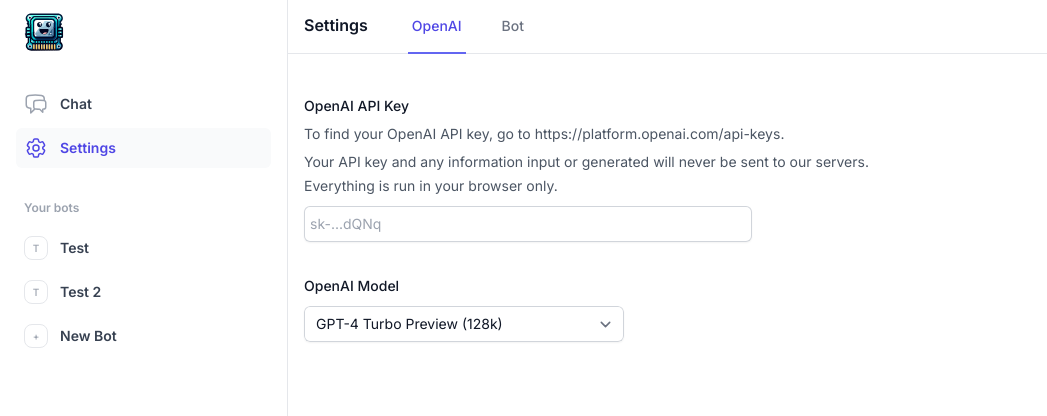
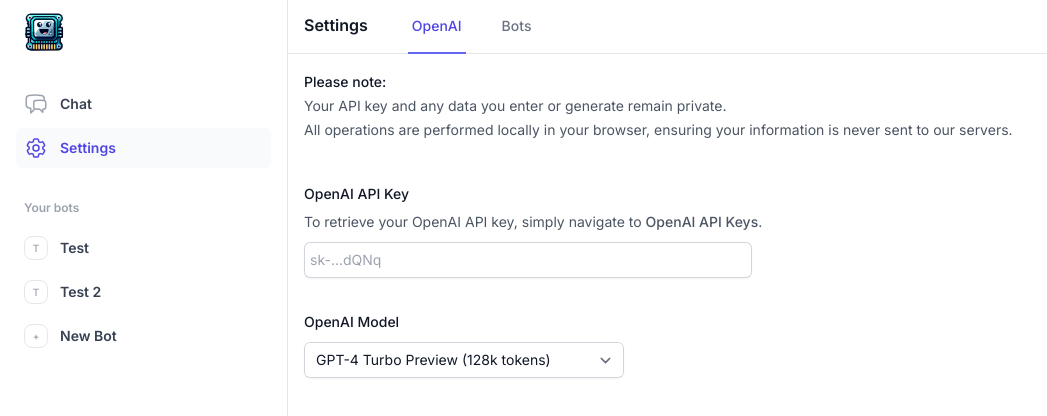
Before and after one commit to chapel/ramgpt, a Next.js app: page /chat/settings/openai in a window 1280 px wide. Shown: the top 416 px of the page, without its empty margins (0-1047 px from the left). Built offline with nearby package versions, Linux system fonts and the light colour scheme.

Commit message:
WIP: Refactor bot settings page

```diff
--- a/src/app/chat/bot/[selectedBotSlug]/page.tsx
+++ b/src/app/chat/bot/[selectedBotSlug]/page.tsx
@@ -7,8 +7,8 @@
 import { Messages } from "~/components/chat/messages";
 import { MessageType } from "~/components/chat/types";
 
-import { botListAtom, selectedBotAtom } from "../../settings/bot/page";
-import { globalSettingsAtom } from "../../settings/global";
+import { botListAtom, selectedBotAtom } from "../../settings/bots/page";
+import { globalSettingsAtom } from "../../settings/openai/page";
 import { simple } from "../../simple";
 import { loadingResultAtom, messagesAtom } from "../../state";
 
--- a/src/app/chat/settings/bot/page.tsx
+++ /dev/null
@@ -1,78 +0,0 @@
-"use client";
-
-import { atom, useAtomValue } from "jotai";
-
-import { PopoutTextarea } from "./popout-textarea";
-
-export const selectedBotAtom = atom<string | undefined>(undefined);
-
-export interface BotListAtom {
-  bots: Set<BotSettingsAtom>;
-}
-
-export const botListAtom = atom<Set<BotSettingsAtom>>(
-  new Set<BotSettingsAtom>([
-    { id: "test", name: "Test" },
-    { id: "test2", name: "Test 2" },
-  ]),
-);
-
-export interface BotSettingsAtom {
-  id: string;
-  name: string;
-}
-
-export const botSettingsAtom = atom<BotSettingsAtom | undefined>((get) => {
-  const selectedBot = get(selectedBotAtom);
-  const bots = get(botListAtom);
-
-  if (selectedBot === undefined) {
-    return undefined;
-  }
-
-  return [...bots.values()].find((bot) => bot.id === selectedBot) ?? undefined;
-});
-
-export default function BotSettings() {
-  const botSettings = useAtomValue(botSettingsAtom);
-
-  return (
-    <div className="border-b border-gray-900/10 pb-8">
-      <div className="text-md mb-4 font-medium leading-6 text-gray-900">
-        Bot Settings
-      </div>
-
-      <label
-        htmlFor="name"
-        className="mt-4 block text-sm font-medium leading-6 text-gray-900"
-      >
-        Name
-      </label>
-      <div className="mt-2">
-        <input
-          type="text"
-          name="name"
-          id="name"
-          key={`name-${botSettings?.id}`}
-          defaultValue={botSettings?.name ?? ""}
-          className="block w-full rounded-md border-0 p-1.5 text-gray-900 shadow-sm ring-1 ring-inset ring-gray-300 placeholder:text-gray-400 focus:ring-2 focus:ring-inset focus:ring-blue-600 sm:text-sm sm:leading-6"
-        />
-      </div>
-      <label
-        htmlFor="system-prompt"
-        className="mt-4 block text-sm font-medium leading-6 text-gray-900"
-      >
-        System Prompt
-      </label>
-      <div className="mt-2">
-        <PopoutTextarea
-          rows={4}
-          name="system-prompt"
-          id="system-prompt"
-          className="block w-full rounded-md border-0 p-1.5 text-gray-900 shadow-sm ring-1 ring-inset ring-gray-300 placeholder:text-gray-400 focus:ring-2 focus:ring-inset focus:ring-blue-600 sm:text-sm sm:leading-6"
-          defaultValue={""}
-        />
-      </div>
-    </div>
-  );
-}
--- a/src/app/chat/settings/bot/bot-select.tsx
+++ b/src/app/chat/settings/bots/bot-select.tsx
@@ -21,7 +21,7 @@
   return (
     <Listbox value={botSettings?.id} onChange={handleChange}>
       {({ open }) => (
-        <div className="relative mt-2">
+        <div className="relative max-w-xs">
           <Listbox.Button className="relative w-full cursor-default rounded-md bg-white py-1.5 pl-1.5 pr-10 text-left text-gray-900 shadow-sm ring-1 ring-inset ring-gray-300 focus:outline-none focus:ring-2 focus:ring-indigo-600 sm:text-sm sm:leading-6">
             <span className="block truncate">{botSettings?.name}</span>
             <span className="pointer-events-none absolute inset-y-0 right-0 flex items-center pr-2">
--- /dev/null
+++ b/src/app/chat/settings/bots/page.tsx
@@ -0,0 +1,106 @@
+"use client";
+
+import { atom, useAtomValue } from "jotai";
+import { useState } from "react";
+
+import { BotSelect } from "./bot-select";
+
+export const selectedBotAtom = atom<string | undefined>(undefined);
+
+export interface BotListAtom {
+  bots: Set<BotSettingsAtom>;
+}
+
+export const botListAtom = atom<Set<BotSettingsAtom>>(
+  new Set<BotSettingsAtom>([
+    { id: "test", name: "Test" },
+    { id: "test2", name: "Test 2" },
+  ]),
+);
+
+export interface BotSettingsAtom {
+  id: string;
+  name: string;
+}
+
+export const botSettingsAtom = atom<BotSettingsAtom | undefined>((get) => {
+  const selectedBot = get(selectedBotAtom);
+  const bots = [...get(botListAtom).values()];
+
+  const botSettings = bots.find((bot) => bot.id === selectedBot);
+
+  if (selectedBot === undefined || botSettings === undefined) {
+    return bots[0] ?? undefined;
+  }
+
+  return botSettings;
+});
+
+const Settings = ({ botSettings }: { botSettings: BotSettingsAtom }) => {
+  const [localSettings, setLocalSettings] = useState(botSettings);
+
+  return (
+    <div className="sm:col-span-4">
+      <label
+        htmlFor="name"
+        className="block text-sm font-medium leading-6 text-gray-900"
+      >
+        Name
+      </label>
+      <div className="mt-2">
+        <div className="flex rounded-md shadow-sm ring-1 ring-inset ring-gray-300 focus-within:ring-2 focus-within:ring-inset focus-within:ring-indigo-600 sm:max-w-md">
+          <input
+            type="text"
+            name="name"
+            id="name"
+            value={localSettings.name ?? ""}
+            onChange={(event) => {
+              setLocalSettings((settings) => ({
+                ...settings,
+                name: event.target.value,
+              }));
+            }}
+            placeholder="Bard"
+            className="block flex-1 border-0 bg-transparent p-1.5 text-gray-900 placeholder:text-gray-400 focus:ring-0 sm:text-sm sm:leading-6"
+          />
+        </div>
+      </div>
+    </div>
+  );
+};
+export default function BotSettings() {
+  const botSettings = useAtomValue(botSettingsAtom);
+
+  /*
+   * TODOs:
+   *  * Add button to create new bot
+   *  * Add button to delete bot
+   *  * Add save and reset buttons
+   *  * Add all the settings that are needed
+   *    * System
+   *    * Profile
+   *    * Human
+   */
+  return (
+    <main className="px-4">
+      <form id="settings">
+        <div className="mt-10 grid grid-cols-1 gap-x-6 gap-y-8 sm:grid-cols-6">
+          <div className="sm:col-span-4">
+            <label
+              htmlFor="select-bot"
+              className="block text-sm font-medium leading-6 text-gray-900"
+            >
+              Select Bot
+            </label>
+            <div className="mt-2">
+              {botSettings === undefined ? "No bots" : <BotSelect />}
+            </div>
+          </div>
+          {botSettings === undefined ? null : (
+            <Settings key={botSettings.id} botSettings={botSettings} />
+          )}
+        </div>
+      </form>
+    </main>
+  );
+}
--- a/src/app/chat/settings/global.tsx
+++ /dev/null
@@ -1,40 +0,0 @@
-import { atom, useAtomValue } from "jotai";
-import { VisualTruncateInput } from "~/components/visual-truncate-input";
-
-import { BotSelect } from "./bot/bot-select";
-
-export interface GlobalSettingsAtom {
-  openaiApiKey?: string;
-}
-
-export const globalSettingsAtom = atom<GlobalSettingsAtom>({});
-
-export const GlobalSettings = () => {
-  const { openaiApiKey } = useAtomValue(globalSettingsAtom);
-
-  return (
-    <div className="border-b border-gray-900/10 pb-8">
-      <div className="text-md mb-4 font-medium leading-6 text-gray-900">
-        Global Settings
-      </div>
-
-      <label
-        htmlFor="openai-api-key"
-        className="block text-sm font-medium leading-6 text-gray-900"
-      >
-        OpenAI API Key
-      </label>
-      <div className="mt-2">
-        <VisualTruncateInput
-          type="text"
-          name="openai-api-key"
-          id="openai-api-key"
-          defaultValue={openaiApiKey ?? ""}
-          startTrunc={3}
-          endTrunc={4}
-          className="block w-full rounded-md border-0 p-1.5 text-gray-900 shadow-sm ring-1 ring-inset ring-gray-300 placeholder:text-gray-400 focus:ring-2 focus:ring-inset focus:ring-blue-600 sm:text-sm sm:leading-6"
-        />
-      </div>
-    </div>
-  );
-};
--- a/src/app/chat/settings/layout.tsx
+++ b/src/app/chat/settings/layout.tsx
@@ -4,7 +4,7 @@
 
 const TABS: Tab[] = [
   { name: "OpenAI", href: "/chat/settings/openai" },
-  { name: "Bot", href: "/chat/settings/bot" },
+  { name: "Bots", href: "/chat/settings/bots" },
 ];
 
 export default function SettingsLayout({ children }: { children: ReactNode }) {
--- a/src/app/chat/settings/openai/page.tsx
+++ b/src/app/chat/settings/openai/page.tsx
@@ -1,110 +1,35 @@
 "use client";
 
-import { useAtom, useAtomValue, useSetAtom } from "jotai";
-import { redirect, usePathname } from "next/navigation";
-import { useCallback } from "react";
-import { useFormState } from "react-dom";
-import slugify from "slugify";
+import { atom, useAtom } from "jotai";
 import { VisualTruncateInput } from "~/components/visual-truncate-input";
 
-import { botListAtom, botSettingsAtom } from "../bot/page";
-import { GlobalSettings, globalSettingsAtom } from "../global";
-
-interface ButtonProps {
-  onCancel: () => void;
+export interface GlobalSettingsAtom {
+  openaiApiKey?: string;
+  openaiModel: string;
 }
 
-const Buttons = ({ onCancel }: ButtonProps) => {
-  return (
-    <>
-      <button
-        type="button"
-        className="rounded-md bg-white px-3 py-2 text-sm font-semibold text-gray-900 shadow-sm ring-1 ring-inset ring-gray-300 hover:ring-gray-400"
-        onClick={onCancel}
-      >
-        Cancel
-      </button>
-      <button
-        form="settings"
-        type="submit"
-        className="ml-4 inline-flex justify-center rounded-md bg-indigo-600 px-3 py-2 text-sm font-semibold text-white shadow-sm hover:bg-indigo-500 focus-visible:outline focus-visible:outline-2 focus-visible:outline-offset-2 focus-visible:outline-indigo-500"
-      >
-        Save
-      </button>
-    </>
-  );
-};
-
-interface GlobalSettingsFormData {
-  openaiApiKey?: string;
-}
-
-interface BotSettingsFormData {
-  name?: string;
-}
-
-interface SettingsForm {
-  globalSettings: GlobalSettingsFormData;
-  botSettings: BotSettingsFormData;
-}
+export const globalSettingsAtom = atom<GlobalSettingsAtom>({
+  openaiModel: "gpt-4-1106-preview",
+});
 
 export default function Settings() {
   const [globalSettings, setGlobalSettings] = useAtom(globalSettingsAtom);
-  const botSettings = useAtomValue(botSettingsAtom);
-  const setBotList = useSetAtom(botListAtom);
-  const pathname = usePathname();
-
-  const handleFormAction = useCallback(
-    (previousState: SettingsForm, formData: FormData) => {
-      const openaiApiKey = formData.get("openai-api-key") as string;
-      const name = formData.get("name") as string;
-      let nameChanged = false;
-
-      setGlobalSettings({ ...globalSettings, openaiApiKey });
-      setBotList((botList) => {
-        const duplicateNameCount = [...botList.values()].filter(
-          (bot) => bot.name === name,
-        ).length;
-        if (botSettings) {
-          nameChanged = botSettings.name !== name;
-          (botSettings.id = slugify(
-            duplicateNameCount > 0 ? `${name}-${duplicateNameCount}` : name,
-            {
-              lower: true,
-            },
-          )),
-            (botSettings.name = name);
-        }
-        return botList;
-      });
-
-      if (nameChanged) {
-        redirect(`/chat/${botSettings?.id}`);
-      }
-
-      return Promise.resolve({
-        ...previousState,
-        globalSettings: {
-          ...previousState.globalSettings,
-          openaiApiKey,
-        },
-        botSettings: {
-          ...previousState.botSettings,
-          name,
-        },
-      });
-    },
-    [setGlobalSettings, setBotList, globalSettings, botSettings],
-  );
-
-  const [formState, formAction] = useFormState<SettingsForm, FormData>(
-    handleFormAction,
-    { globalSettings: {}, botSettings: {} },
-  );
 
   return (
     <main className="px-4">
-      <form id="settings" action={formAction}>
+      <form id="settings">
+        <p className="mt-4 text-sm font-medium leading-6 text-gray-900">
+          Please note:
+        </p>
+        <ul className="text-sm leading-6 text-gray-600">
+          <li>
+            Your API key and any data you enter or generate remain private.
+          </li>
+          <li>
+            All operations are performed locally in your browser, ensuring your
+            information is never sent to our servers.
+          </li>
+        </ul>
         <div className="mt-10 grid grid-cols-1 gap-x-6 gap-y-8 sm:grid-cols-6">
           <div className="sm:col-span-4">
             <label
@@ -114,22 +39,16 @@
               OpenAI API Key
             </label>
             <p className="mt-1 text-sm leading-6 text-gray-600">
-              To find your OpenAI API key, go to{" "}
+              To retrieve your OpenAI API key, simply navigate to{" "}
               <a
                 href="https://platform.openai.com/api-keys"
                 target="_blank"
                 rel="noreferrer"
+                className="text- font-medium"
               >
-                https://platform.openai.com/api-keys
+                OpenAI API Keys
               </a>
               .
-            </p>
-            <p className="mt-1 text-sm leading-6 text-gray-600">
-              Your API key and any information input or generated will never be
-              sent to our servers.
-            </p>
-            <p className="text-sm leading-6 text-gray-600">
-              Everything is run in your browser only.
             </p>
             <div className="mt-2">
               <div className="flex rounded-md shadow-sm ring-1 ring-inset ring-gray-300 focus-within:ring-2 focus-within:ring-inset focus-within:ring-indigo-600 sm:max-w-md">
@@ -137,7 +56,13 @@
                   type="text"
                   name="openai-api-key"
                   id="openai-api-key"
-                  defaultValue={""}
+                  value={globalSettings.openaiApiKey ?? ""}
+                  onChange={(value) =>
+                    setGlobalSettings((settings) => ({
+                      ...settings,
+                      openaiApiKey: value,
+                    }))
+                  }
                   startTrunc={3}
                   endTrunc={4}
                   placeholder="sk-...dQNq"
@@ -158,12 +83,21 @@
                 id="openai-model"
                 name="openai-model"
                 className="block w-full rounded-md border-0 py-1.5 text-gray-900 shadow-sm ring-1 ring-inset ring-gray-300 focus:ring-2 focus:ring-inset focus:ring-indigo-600 sm:max-w-xs sm:text-sm sm:leading-6"
+                value={globalSettings.openaiModel ?? ""}
+                onChange={(event) =>
+                  setGlobalSettings((settings) => ({
+                    ...settings,
+                    openaiModel: event.target.value,
+                  }))
+                }
               >
                 <option value="gpt-4-1106-preview">
-                  GPT-4 Turbo Preview (128k)
+                  GPT-4 Turbo Preview (128k tokens)
                 </option>
-                <option value="gpt-4">GPT-4 (8k)</option>
-                <option value="gpt-3.5-turbo-16k">GPT-3.5 Turbo (16k)</option>
+                <option value="gpt-4">GPT-4 (8k tokens)</option>
+                <option value="gpt-3.5-turbo-16k">
+                  GPT-3.5 Turbo (16k tokens)
+                </option>
               </select>
             </div>
           </div>
--- a/src/components/chat/sidebar-layout.tsx
+++ b/src/components/chat/sidebar-layout.tsx
@@ -6,7 +6,7 @@
 import { usePathname } from "next/navigation";
 import { Fragment, useState } from "react";
 import type { ElementType, ReactNode } from "react";
-import { botListAtom, botSettingsAtom } from "~/app/chat/settings/bot/page";
+import { botListAtom, botSettingsAtom } from "~/app/chat/settings/bots/page";
 
 import { Dialog, Transition } from "@headlessui/react";
 import { Bars3Icon, XMarkIcon } from "@heroicons/react/24/outline";
--- a/src/components/visual-truncate-input.tsx
+++ b/src/components/visual-truncate-input.tsx
@@ -24,7 +24,7 @@
   defaultValue,
   placeholder,
   ...props
-}: InputProps & {
+}: Omit<InputProps, "onChange"> & {
   startTrunc: number;
   endTrunc: number;
   onChange?: (value: string) => void;
@@ -41,8 +41,9 @@
       const value = e.target.value;
       setManagedValue(value);
       setVisibleValue(value);
+      onChange?.(value);
     },
-    [setManagedValue],
+    [setManagedValue, setVisibleValue, onChange],
   );
 
   const handleFocus = useCallback(() => {
```
Also changed, not shown: src/app/chat/settings/bots/popout-textarea.tsx (renamed from src/app/chat/settings/bot/popout-textarea.tsx).
